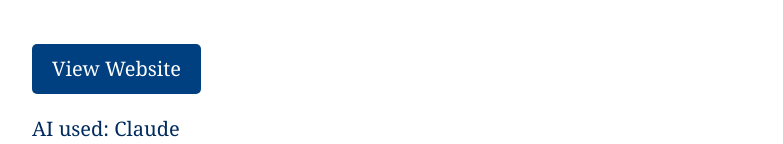
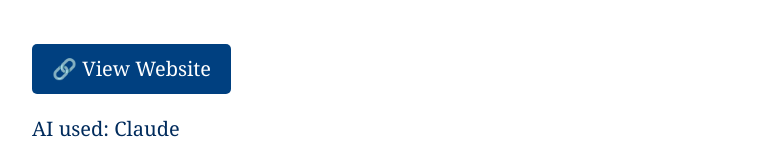
Before and after one commit to Max-Maksutova/Team-8-Final-Project, a plain HTML site: page website.html in a window 1280 px wide. Shown: the part 229-373 px from the top of the page, without its empty margins (248-1031 px from the left). Drawn offline with Linux system fonts and the light colour scheme.

Commit message:
Update website.html

```diff
--- a/website.html
+++ b/website.html
@@ -244,7 +244,7 @@ a.button:hover {
 <!-- Title for the page -->
 <h1>Website: Understanding Synthetic Data</h1>
 <p><a class="button" href="https://claude.site/artifacts/6fed17d2-d4ca-49c2-9249-d985daef0bc4" target="_blank" rel="noopener noreferrer">
-    View Website
+    🔗 View Website
   </a></p>
 <p>AI used: Claude</p>
 <p>Prompt: “Build me an interactive website about synthetic data please for my AI final project!”</p>
```
